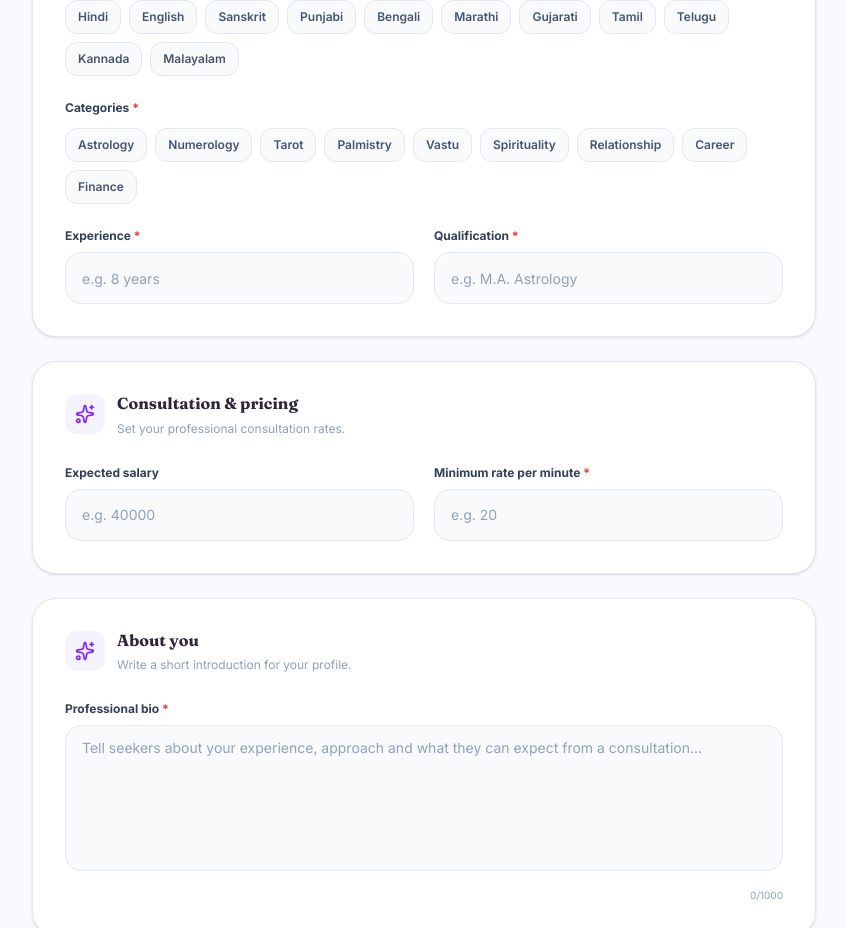
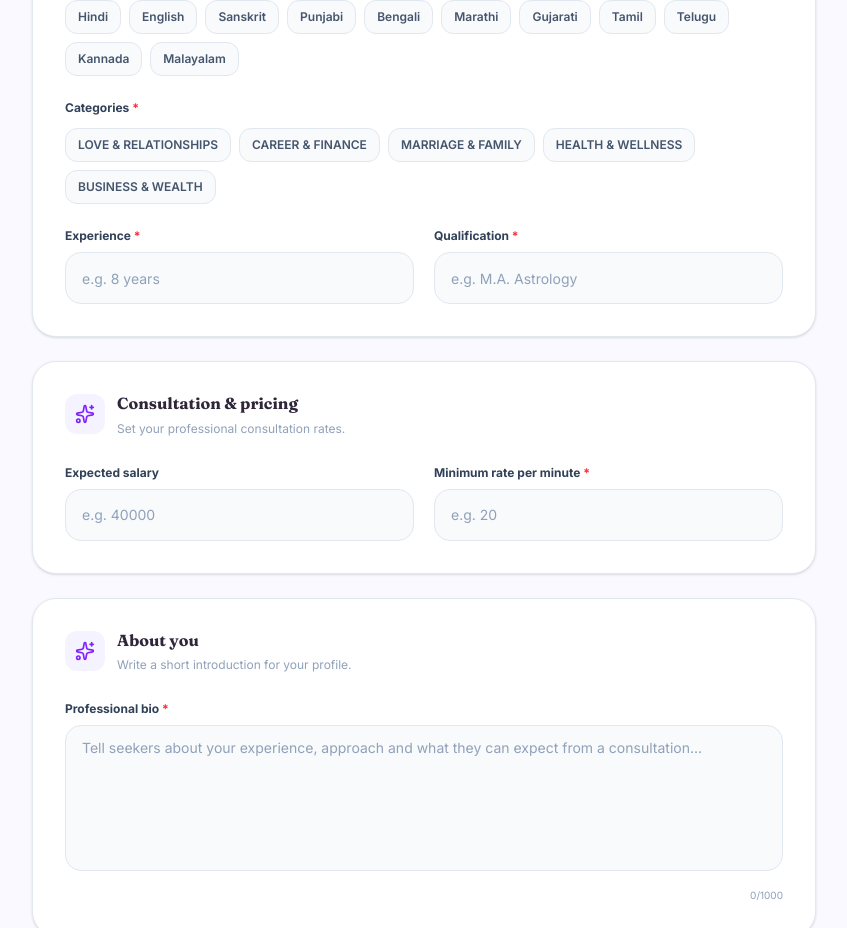
Before and after one commit to Harshit537-cyber/Patner_Website, a React (Vite) app: page /create-profile in a window 1280 px wide. Shown: the part 920-1848 px from the top of the page, without its empty margins (368-1215 px from the left). Built offline with nearby package versions, Linux system fonts and the light colour scheme; no server answers; sample sign-in values are in the browser's storage.

Commit message:
create profile fix

```diff
--- a/src/pages/Auth/CreateProfile.jsx
+++ b/src/pages/Auth/CreateProfile.jsx
@@ -43,17 +43,14 @@ const LANGUAGES = [
   "Malayalam",
 ];
 
-const CATEGORIES = [
-  "Astrology",
-  "Numerology",
-  "Tarot",
-  "Palmistry",
-  "Vastu",
-  "Spirituality",
-  "Relationship",
-  "Career",
-  "Finance",
-];
+
+const CATEGORIES=[
+            'LOVE & RELATIONSHIPS',
+            'CAREER & FINANCE',
+            'MARRIAGE & FAMILY',
+            'HEALTH & WELLNESS',
+            'BUSINESS & WEALTH'
+        ]
 
 const CreateProfile = () => {
   const navigate = useNavigate();
```
